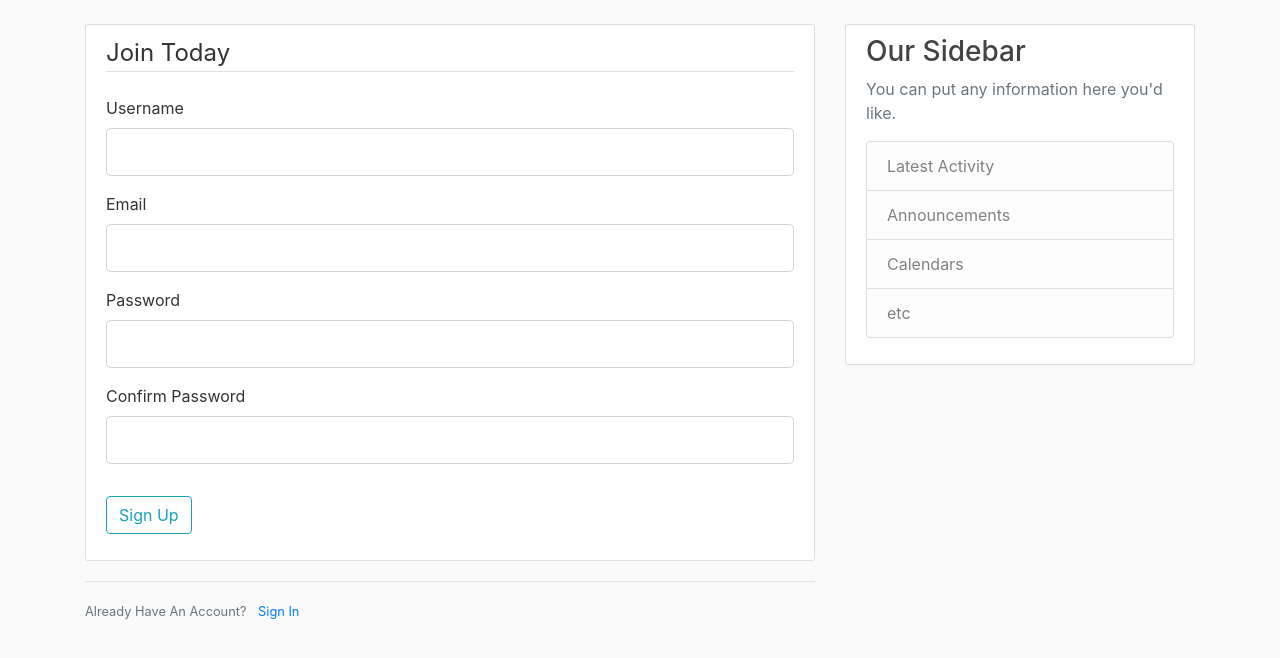
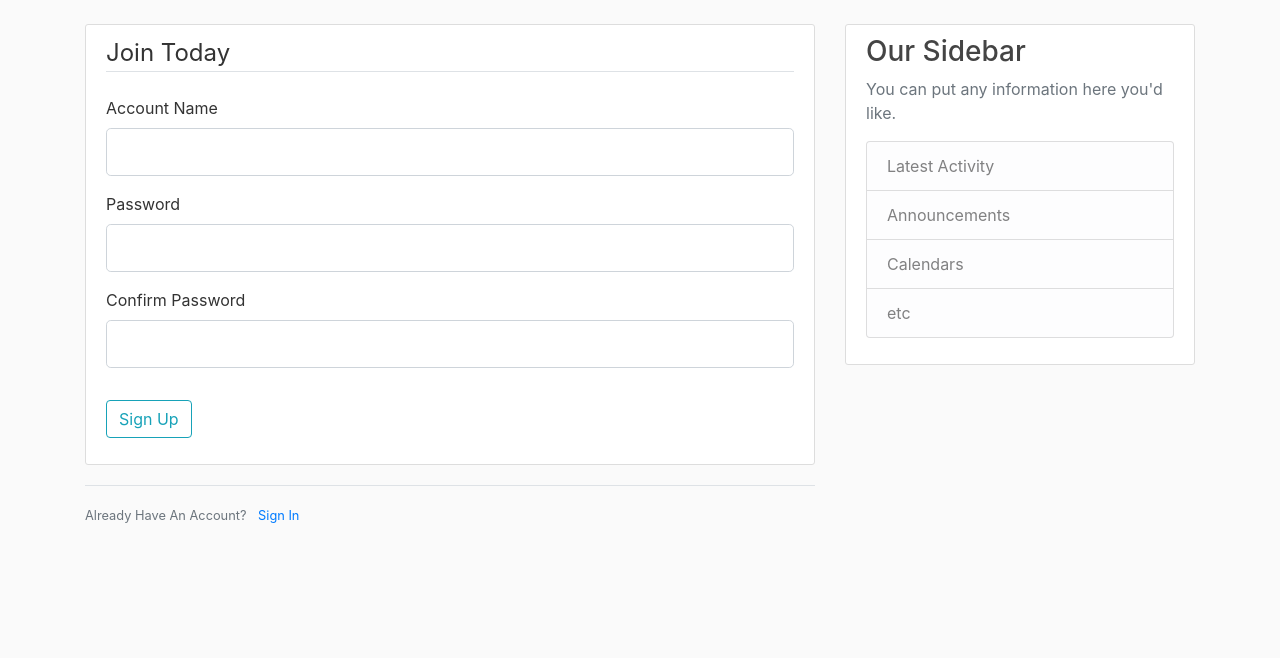
Before and after one commit to sohinithota/COMP-353-Project, a Flask app: page /register in a window 1280 px wide. Shown: the part 56-714 px from the top of the page. Run offline with Flask 2, Linux system fonts and the light colour scheme; parts of the project's set-up code (start-up, migrations or seed data) failed here and were passed over; some libraries are stand-ins or nearby versions.

Commit message:
Important changes
Signed-off-by: Nicholas Synovic <nicholas.synovic@gmail.com>

```diff
--- a/DDL/CREATE DDL.txt
+++ b/DDL/CREATE DDL.txt
@@ -62,3 +62,6 @@ create table patientAdministrator (
     employementDate	          DATE,
     primary key (adminID)
 ) ;
+
+ALTER TABLE user CHANGE COLUMN username accountname varchar(60);
+ALTER TABLE user DROP COLUMN email;
--- a/PYTHON CODE/flaskDemo/forms.py
+++ b/PYTHON CODE/flaskDemo/forms.py
@@ -30,10 +30,8 @@ for row in docid:
 doctorChoices = [(row['docID'],row['docID']) for row in result2]  # change
 
 class RegistrationForm(FlaskForm):
-    username = StringField('Username',
+    accountname = StringField('Account Name',
                            validators=[DataRequired(), Length(min=2, max=20)])
-    email = StringField('Email',
-                        validators=[DataRequired(), Email()])
     password = PasswordField('Password', validators=[DataRequired()])
     confirm_password = PasswordField('Confirm Password',
                                      validators=[DataRequired(), EqualTo('password')])
@@ -44,14 +42,9 @@ class RegistrationForm(FlaskForm):
         if user:
             raise ValidationError('That username is taken. Please choose a different one.')
 
-    def validate_email(self, email):
-        user = User.query.filter_by(email=email.data).first()
-        if user:
-            raise ValidationError('That email is taken. Please choose a different one.')
-
 class LoginForm(FlaskForm):
-    email = StringField('Email',
-                        validators=[DataRequired(), Email()])
+    accountname = StringField('Account Name',
+                        validators=[DataRequired()])
     password = PasswordField('Password', validators=[DataRequired()])
     remember = BooleanField('Remember Me')
     submit = SubmitField('Login')
--- a/PYTHON CODE/flaskDemo/routes.py
+++ b/PYTHON CODE/flaskDemo/routes.py
@@ -18,13 +18,13 @@ def login():
 		return redirect(url_for('home'))
 	form = LoginForm()
 	if form.validate_on_submit():
-		user = User.query.filter_by(email=form.email.data).first()
+		user = User.query.filter_by(accountname=form.accountname.data).first()
 		if user and bcrypt.check_password_hash(user.password, form.password.data):
 			login_user(user, remember=form.remember.data)
 			next_page = request.args.get('next')
 			return redirect(next_page) if next_page else redirect(url_for('home'))
 		else:
-			flash('Login Unsuccessful. Please check email and password', 'danger')
+			flash('Login Unsuccessful. Please check account name and password', 'danger')
 	return render_template('login.html', title='Login', form=form)
 
 @app.route("/home")
@@ -58,7 +58,7 @@ def register():
 	form = RegistrationForm()
 	if form.validate_on_submit():
 		hashed_password = bcrypt.generate_password_hash(form.password.data).decode('utf-8')
-		user = User(username=form.username.data, email=form.email.data, password=hashed_password)
+		user = User(accountname=form.accountname.data, password=hashed_password)
 		db.session.add(user)
 		db.session.commit()
 		flash('Your account has been created! You are now able to log in', 'success')
--- a/PYTHON CODE/flaskDemo/templates/register.html
+++ b/PYTHON CODE/flaskDemo/templates/register.html
@@ -6,30 +6,17 @@
             <fieldset class="form-group">
                 <legend class="border-bottom mb-4">Join Today</legend>
                 <div class="form-group">
-                    {{ form.username.label(class="form-control-label") }}
+                    {{ form.accountname.label(class="form-control-label") }}
 
-                    {% if form.username.errors %}
-                        {{ form.username(class="form-control form-control-lg is-invalid") }}
+                    {% if form.accountname.errors %}
+                        {{ form.accountname(class="form-control form-control-lg is-invalid") }}
                         <div class="invalid-feedback">
-                            {% for error in form.username.errors %}
+                            {% for error in form.accountname.errors %}
                                 <span>{{ error }}</span>
                             {% endfor %}
                         </div>
                     {% else %}
-                        {{ form.username(class="form-control form-control-lg") }}
-                    {% endif %}
-                </div>
-                <div class="form-group">
-                    {{ form.email.label(class="form-control-label") }}
-                    {% if form.email.errors %}
-                        {{ form.email(class="form-control form-control-lg is-invalid") }}
-                        <div class="invalid-feedback">
-                            {% for error in form.email.errors %}
-                                <span>{{ error }}</span>
-                            {% endfor %}
-                        </div>
-                    {% else %}
-                        {{ form.email(class="form-control form-control-lg") }}
+                        {{ form.accountname(class="form-control form-control-lg") }}
                     {% endif %}
                 </div>
                 <div class="form-group">
```
Also changed, not shown: DDL/INSERT DDL.txt (+0 -7 lines), PYTHON CODE/flaskDemo/templates/login.html (+5 -5 lines).
